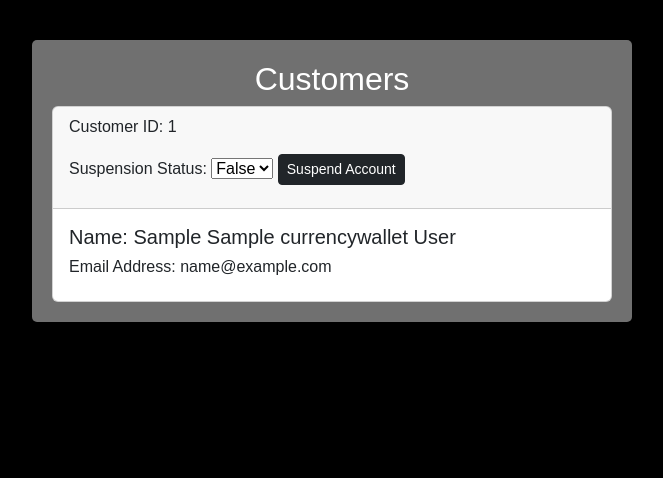
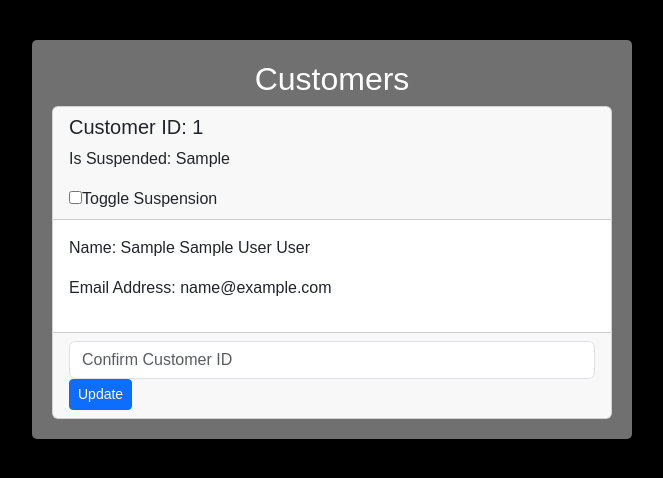
Before and after one commit to TZevs/CTAcode, a PHP site: page /customers.php in a window 1280 px wide. Shown: the part 204-682 px from the top of the page, without its empty margins (308-971 px from the left). Run offline with PHP 8.4, Linux system fonts and the light colour scheme; the visitor is signed in with stand-in values (Sample User, id 1); tables that the repository leaves empty or names only in its code hold one stand-in row (values such as "Sample post"); some libraries are stand-ins or nearby versions.

Commit message:
suspend done

```diff
--- a/customers.php
+++ b/customers.php
@@ -8,9 +8,38 @@
     $userEmail = $_SESSION['userEmail'];
 
     require_once("includes/db_conn.php");
-    $customerInfo = "SELECT * FROM customeraccounts
-                        INNER JOIN currencywallet ON currencywallet.customer_id = customeraccounts.customer_id";
-    $info_results = $conn->query($customerInfo);
+    $customerInfo = "SELECT * FROM customeraccounts";
+    $info_results = mysqli_query($conn, $customerInfo);
+
+    if(isset($_POST["submit"])) {
+        $id = $_POST["customerid"];
+        $toggleSuspension = $_POST["suspend"];
+
+        $toggle = mysqli_fetch_assoc($info_reuslts);
+        $isSuspended = $toggle['suspension'];
+
+        if (isset($toggleSuspension)) {
+            if ($isSuspended == "True") {
+                $updateSuspend = "UPDATE customeraccounts SET suspension='False' WHERE customer_id = '$id'";
+                if ($conn->query($updateSuspend) === TRUE) {
+                    echo "<div class='alert alert-success'>Update Successful. <a href='customers.php'>Refresh.</a></div>";
+                } else {
+                    die("Something went wrong.");
+                }
+            } else if ($isSuspended == "False") {
+                $updateSuspend = "UPDATE customeraccounts SET suspension='True' WHERE customer_id = '$id'";
+                if ($conn->query($updateSuspend) === TRUE) {
+                    echo "<div class='alert alert-success'>Update Successful. <a href='customers.php'>Refresh.</a></div>";
+                } else {
+                    die("Something went wrong.");
+                }
+            } else {
+                echo "<div class='alert alert-danger'>Something went wrong.</div>";
+            }
+        }
+
+    }
+
 ?>
 <!DOCTYPE html>
 <html lang="en">
@@ -38,33 +67,28 @@
         </header>
         <div class="container">
             <h2 class="text-center">Customers</h2>
+            <form action="customers.php" method="POST">
             <?php
                 while ($obj = $info_results->fetch_object()) {
                     echo "<div class='card'>";
-
                         echo "<div class='card-header'>";
-                        echo "Customer ID: {$obj->customer_id}";
-
-                        echo "<form action='' method='POST'>
-                            <div class='form-group'>
-                                <label for='suspend'>Suspension Status:</label>
-                                <select name='suspend' id='suspend' class='class-control'>
-                                    <option value='False' selected>False</option>
-                                    <option value='True'>True</option>
-                                </select>
-                                <input type='submit' value='Suspend Account' class='btn btn-dark btn-sm'>
-                            </div>
-                        </form>";
+                            echo "<h5>Customer ID: {$obj->customer_id}</h5>";
+                            echo "<p>Is Suspended: {$obj->suspension}</p>";
+                            echo "<input type='checkbox' name='suspend' id='suspend' class='check-input'>";
+                            echo "<label for='suspend'>Toggle Suspension</label>";
                         echo "</div>";
-
                         echo "<div class='card-body'>";
-                            echo "<h5>Name: {$obj->first_name} {$obj->middle_name} {$obj->last_name}</h5>";
-                            echo "<h6>Email Address: {$obj->email_address}</h6>";
+                            echo "<p>Name: {$obj->first_name} {$obj->middle_name} {$obj->last_name}</p>";
+                            echo "<p>Email Address: {$obj->email_address}</p>";
                         echo "</div>";
-
+                        echo "<div class='card-footer'>
+                                <input type='number' Placeholder='Confirm Customer ID' name='customerid' class='form-control'>
+                                <input type='submit' value='Update' class='btn btn-primary btn-sm'>
+                            </div>";
                     echo "</div>";
                 }
             ?>
+            </form>
         </div>
         <script src="https://cdn.jsdelivr.net/npm/bootstrap@5.3.3/dist/js/bootstrap.bundle.min.js" integrity="sha384-YvpcrYf0tY3lHB60NNkmXc5s9fDVZLESaAA55NDzOxhy9GkcIdslK1eN7N6jIeHz" crossorigin="anonymous"></script>
     </body>
```
